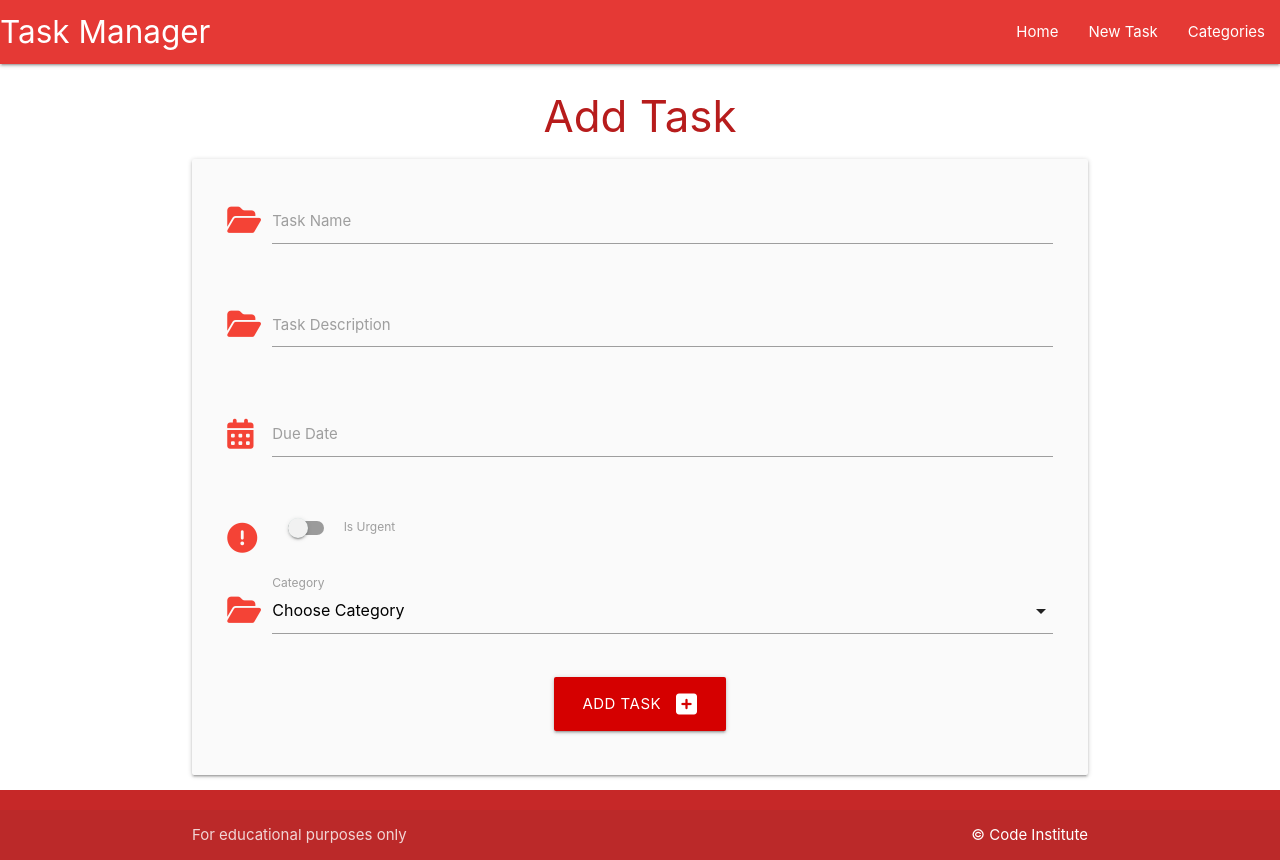
After one commit to TheTechnomanc3r/fl-task-manager, a Flask app: page /add_task in a window 1280 px wide. The commit adds this page. Run offline with Flask 3, Linux system fonts and the light colour scheme; some libraries are stand-ins or nearby versions.

Commit message:
add task form and inputs

```diff
--- a/taskmanager/routes.py
+++ b/taskmanager/routes.py
@@ -32,3 +32,28 @@ def edit_category(category_id):
         db.session.commit()
         return redirect(url_for("categories"))
     return render_template("edit_category.html", category=category)
+
+
+@app.route("/delete_category/<int:category_id>")
+def delete_category(category_id):
+    category = Category.query.get_or_404(category_id)
+    db.session.delete(category)
+    db.session.commit()
+    return redirect(url_for("categories"))
+
+
+@app.route("/add_task", methods=["GET", "POST"])
+def add_task():
+    categories = list(Category.query.order_by(Category.category_name).all())
+    if request.method == "POST":
+        task = Task(
+            task_name=request.form.get("task_name"),
+            task_description=request.form.get("task_description"),
+            is_urgent=bool(True if request.form.get("is_urgent") else False),
+            due_date=request.form.get("due_date"),
+            category_id=request.form.get("category_id")
+        )
+        db.session.add(task)
+        db.session.commit()
+        return redirect(url_for("home"))
+    return render_template("add_task.html", categories=categories)
--- a/taskmanager/static/js/script.js
+++ b/taskmanager/static/js/script.js
@@ -2,4 +2,16 @@ document.addEventListener('DOMContentLoaded', function() {
     // sidenav init
     let sidenav = document.querySelectorAll('.sidenav');
     M.Sidenav.init(sidenav);
+
+    // datepicker
+    let datepicker = document.querySelectorAll('.datepicker');
+    M.Datepicker.init(datepicker, {
+      format: "dd mmmm, yyyy",
+      i18n: {done: "Select"}
+    });
+
+    // select initialization
+    let selects = document.querySelectorAll("select");
+    M.FormSelect.init(selects);
+
   });
--- /dev/null
+++ b/taskmanager/templates/add_task.html
@@ -0,0 +1,72 @@
+{% extends "base.html" %}
+{% block content %}
+
+<h3 class="red-text text-darken-4 center-align">Add Task</h3>
+
+<div class="row card-panel grey lighten-5">
+    <form class="col s12" method="POST" action="{{ url_for('add_task') }}">
+        <!--Task Name-->
+        <div class="row">
+            <div class="input-field col s12">
+                <i class="fas fa-folder-open prefix red-text text-red-4"></i>
+                <input id="task_name" name="task_name" minlength="3" maxlength="50" type="text" class="validate"
+                    required>
+                <label for="task_name">Task Name</label>
+            </div>
+        </div>
+        <!--Task Description-->
+        <div class="row">
+            <div class="input-field col s12">
+                <i class="fas fa-folder-open prefix red-text text-red-4"></i>
+                <textarea id="task_description" name="task_description" minlength="5" maxlength="200"
+                 type="text" class="materialize-textarea validate" required></textarea>
+                <label for="task_description">Task Description</label>
+            </div>
+        </div>
+        <!--due_date-->
+        <div class="row">
+            <div class="input-field col s12">
+                <i class="fas fa-calendar-alt prefix red-text text-red-4"></i>
+                <input id="due_date" name="due_date" type="text" class="datepicker validate" required>
+                <label for="due_date">Due Date</label>
+            </div>
+        </div>
+        <!-- is urgent -->
+        <div class="row">
+            <div class="input-field col s12">
+                <div class="switch">
+                    <i class="fas fa-exclamation-circle prefix red-text text-red-4"></i>
+                    <label for="is_urgent">
+                        <input id="is_urgent" name="is_urgent" type="checkbox">
+                        <span class="lever"></span>
+                            Is Urgent
+                     </label>
+                 </div>
+             </div>
+        </div>
+        <!-- category id -->
+        <div class="row">
+            <div class="input-field col s12">
+                <i class="fas fa-folder-open prefix red-text text-red-4"></i>
+                <select id="category_id" name="category_id" class="validate" required>
+                    <option value="" disabled selected>Choose Category</option>
+                    {% for category in categories %}
+                        <option value="{{ category.id }}">{{ category.category_name }}</option>
+                    {% endfor %}
+                </select>
+                <label for="category_id">Category</label>
+            </div>
+        </div>
+        <!--submit button-->
+        <div class="row">
+            <div class="col s12 center-align">
+                <button type="submit" class="btn-large red accent-4">
+                    Add Task <i class="fas fa-plus-square right"></i>
+                </button>
+            </div>
+        </div>
+    </form>
+</div>
+
+
+{% endblock %}
--- a/taskmanager/templates/base.html
+++ b/taskmanager/templates/base.html
@@ -19,15 +19,15 @@
       <a href="#" data-target="mobile-demo" class="sidenav-trigger"><i class="fas fa-bars">menu</i></a>
       <ul class="right hide-on-med-and-down">
         <li><a href="{{ url_for('home') }}">Home</a></li>
-        <li><a href="">New Task</a></li>
+        <li><a href="{{ url_for('add_task') }}">New Task</a></li>
         <li><a href="{{ url_for('categories') }}">Categories</a></li>
       </ul>
     </div>
   </nav>
-
+  <!-- Mobile sidenav-->
   <ul class="sidenav" id="mobile-demo">
     <li><a href="{{ url_for('home') }}">Home</a></li>
-    <li><a href="">New Task</a></li>
+    <li><a href="{{ url_for('add_task') }}">New Task</a></li>
     <li><a href="{{ url_for('categories') }}">Categories</a></li>
   </ul>
     </header>
--- a/taskmanager/templates/categories.html
+++ b/taskmanager/templates/categories.html
@@ -14,13 +14,13 @@
 <div class="row">
     {% for category in categories %}
     <div class="col s12 m6 l3">
-      <div class="card red darken-1 center-align">
+        <div class="card red darken-3 center-align">
             <div class="card-content white-text">
                 <span class="card-title">{{ category.category_name }}</span>
             </div>
             <div class="card-action">
                 <a href="{{ url_for('edit_category', category_id=category.id) }}" class="btn green accent-4">Edit</a>
-          <a href="#" class="btn red darken-4">Delete</a>
+                <a href="{{ url_for('delete_category', category_id=category.id) }}" class="btn red">Delete</a>
             </div>
         </div>
     </div>
```
Also changed, not shown: taskmanager/templates/tasks.html (+8 -0 lines). Lines whose indentation alone changed are shown as unchanged.
